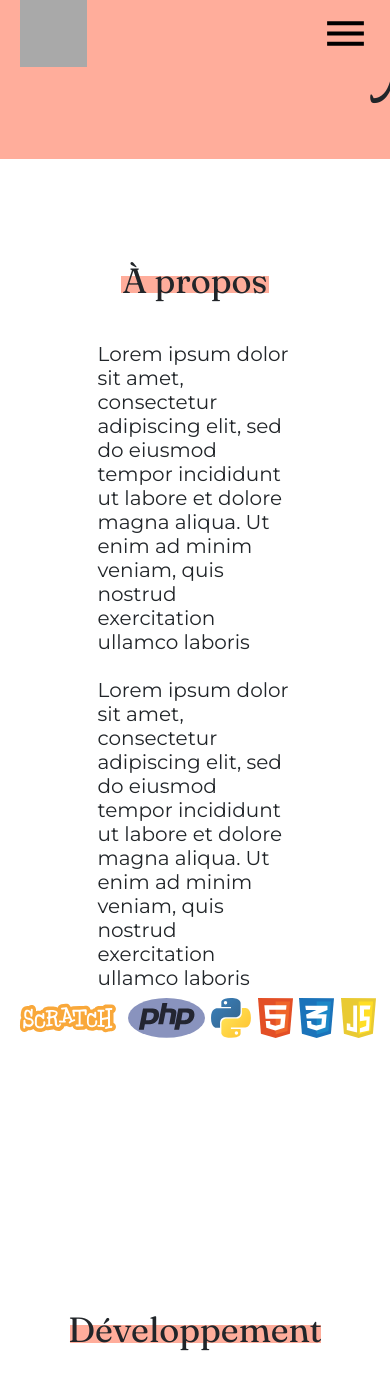
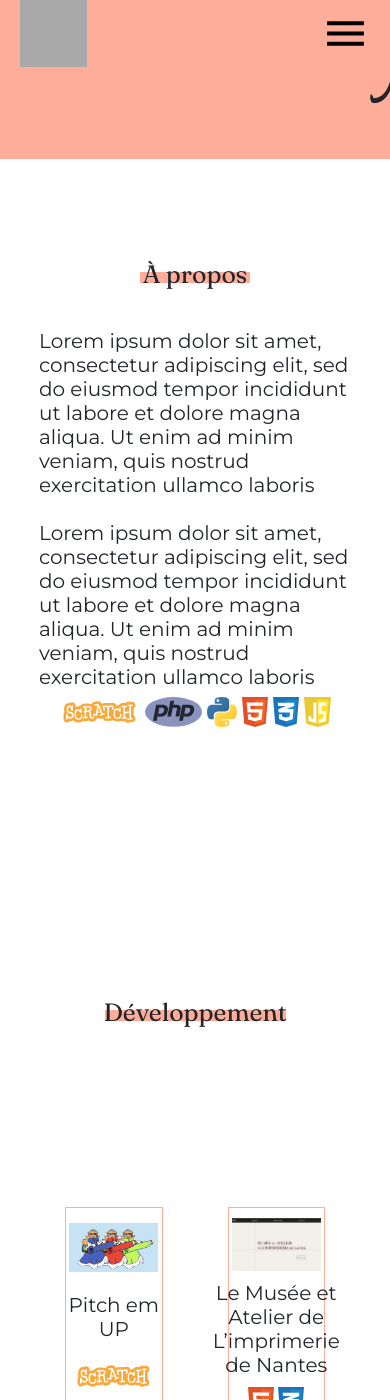
Before and after one commit to HeloisePi/Portfolio, a Jekyll site: the page built from _pages/index.html, in a window 390 px wide and 1400 px high, scrolled down 745 px. Built offline with Jekyll 4.4.1, drawn with Linux system fonts in a browser that asks for light colours; some of the changed text lies outside the part shown.

Commit message:
RESPOSIVE

```diff
--- a/_pages/index.html
+++ b/_pages/index.html
@@ -18,12 +18,12 @@
         </p>
 
       <div class="logo-language">
-        <img src="/svg/scratch-logo.svg" alt="scratch">
-        <img src="/svg/php-1.svg" alt="php">
-        <img src="/svg/python-5.svg" alt="python">
-        <img src="/svg/html-1.svg" alt="html">
-        <img src="/svg/css-3.svg" alt="css">
-        <img src="/svg/javascript-1.svg" alt="javascript">
+        <img src="/svg/scratch-logo.svg" class="logoimg" alt="scratch">
+        <img src="/svg/php-1.svg" class="logoimg" alt ="php">
+        <img src="/svg/python-5.svg" class="logoimg" alt="python">
+        <img src="/svg/html-1.svg" class="logoimg"  alt="html">
+        <img src="/svg/css-3.svg" class="logoimg" alt="css">
+        <img src="/svg/javascript-1.svg" class="logoimg" alt="javascript">
       </div>
     </section>
 
--- a/_sass/components/firstpage.scss
+++ b/_sass/components/firstpage.scss
@@ -108,7 +108,27 @@
             height: 40px;
 
         }
+
     }
+}
+@media screen and (max-width:420px) {
+    .section-propos .logo-language img {
+        height: 30px;
+    }
+
+
+}
+@media screen and (max-width:500px) {
+    .section-propos .propos {
+        width: 80vw;
+    }
+    .section-propos .surligne{
+        width: 110px;
+        height: 11px;
+        transform: translateY(13px);
+    }
+
+
 }
 
 section.carousel{
@@ -205,3 +225,21 @@
 .carousel .titre .sur-gra{
     width: 200px;
 }
+
+@media screen and (max-width:500px) {
+    h2{
+        font-size: 25px;
+    }
+    section.carousel .surligne{
+        width: 181px;
+        height: 11px;
+        transform: translateY(13px);
+    }
+    .carousel .titre .sur-vid{
+        width: 310px;
+    }
+    .carousel .titre .sur-gra{
+        width: 140px;
+    }
+
+}
--- a/_sass/components/footer.scss
+++ b/_sass/components/footer.scss
@@ -6,7 +6,11 @@
 
     justify-content: center;
     gap: 10%;
-    height: 310px;
+    height: auto;
+    padding-bottom: 20px;
+
+
+
     .div-contact ,.div-proj,.div-leg {
         margin-top: 5%;
         display: flex;
@@ -27,3 +31,22 @@
     }
 
 }
+
+@media screen and (max-width: 910px){
+    .fond-footer{
+        display: flex;
+        flex-direction: column;
+        text-align: center;
+
+
+    }
+    .div-contact ,.div-proj,.div-leg {
+        margin-left: 30px;
+        margin-top: 10px;
+
+
+        p{
+            font-size: 16px;
+        }
+    }
+}
--- a/_sass/components/header.scss
+++ b/_sass/components/header.scss
@@ -47,7 +47,7 @@
     }
     .contenantheader{
       position: absolute;
-      margin-left: -100%;
+      margin-left: 200%;
       flex-direction: column;
       background-color: white;
       width: 100vw;
--- a/_sass/sections/project.scss
+++ b/_sass/sections/project.scss
@@ -57,9 +57,28 @@
   }
 }
 
-
+.rangement-photo{
+  display: flex;
+  justify-content: center;
+  flex-direction: row;
+  gap: 10px;
+}
 
 .center{
   display: flex;
   justify-content: center;
 }
+
+@media screen and (max-width: 800px) {
+  .monPreSite img, .section-photo img{
+    width: 80%;
+  }
+
+}
+
+@media screen and (max-width: 1160px) {
+  .rangement-photo{
+    flex-direction: column;
+    align-items: center;
+  }
+}
```
Also changed, not shown: _photos-videos/Motion Design .md (+1 -1 lines).
